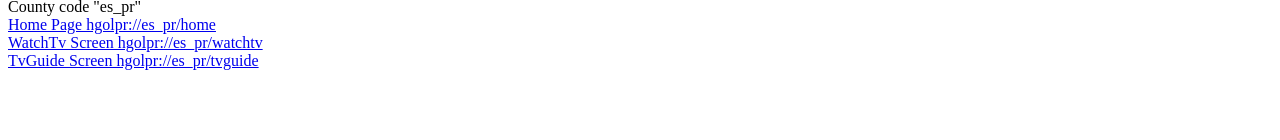
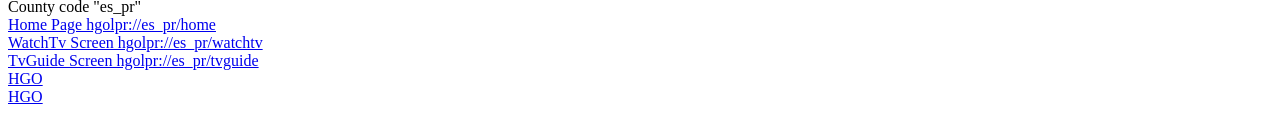
Before and after one commit to AlenaStan/AlenaStan.github.io, a plain HTML site: page index.html in a window 1280 px wide. Shown: the part 228-368 px from the top of the page. Drawn offline with Linux system fonts and the light colour scheme.

Commit message:
Update index.html

```diff
--- a/index.html
+++ b/index.html
@@ -34,5 +34,7 @@
 		<a href="hgo://nl/myvideos">MyVideos Screen</a><br>
 		<hr>-->
 
+<a href="hgo://nl/replay">HGO</a><br>
+	<a href="https://horizon.tv/dl/nl/watchtv/station/24443942987/program/crid:~~2F~~2Fbds.tv~~2F293965139/listing/crid:~~2F~~2Fbds.tv~~2F293965139-imi:0010000000F9EE16#action=watch">HGO</a><br>
 
 </center></center></body></html>
```
